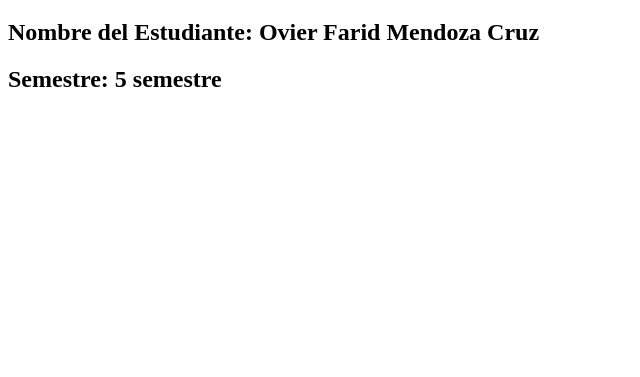
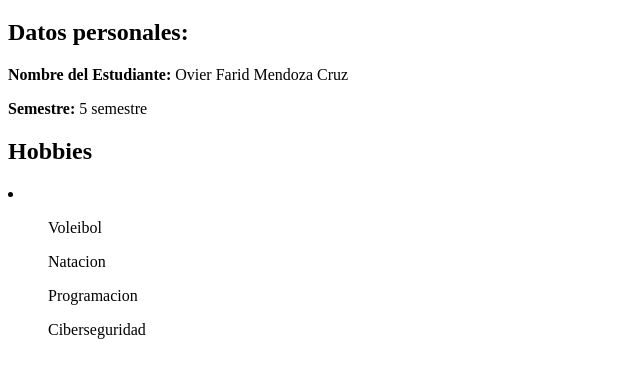
Before and after one commit to omendoza8/WebPersonal, a plain HTML site: page index.html in a window 1280 px wide. Shown: the part 61-438 px from the top of the page, without its empty margins (0-640 px from the left). Drawn offline with Linux system fonts and the light colour scheme.

Commit message:
Corregir estructura del BODY, crear una sección de Hobbies y agregar una lista de pasatiempos

```diff
--- a/index.html
+++ b/index.html
@@ -8,7 +8,17 @@
 </head>
 <body>
     <h1>Rubrica BP 01</h1>
-    <h2><strong>Nombre del Estudiante: </strong>Ovier Farid Mendoza Cruz</h2>
-    <h2><strong>Semestre: </strong>5 semestre</h2>
+    <h2>Datos personales:</h2>
+    <p><strong>Nombre del Estudiante: </strong>Ovier Farid Mendoza Cruz</p>
+    <p><strong>Semestre: </strong>5 semestre</p>
+
+    <h2>Hobbies</h2>
+    <li>
+        <ul>Voleibol</ul>
+        <ul>Natacion</ul>
+        <ul>Programacion</ul>
+        <ul>Ciberseguridad</ul>
+    </li>
+
 </body>
 </html>
```
